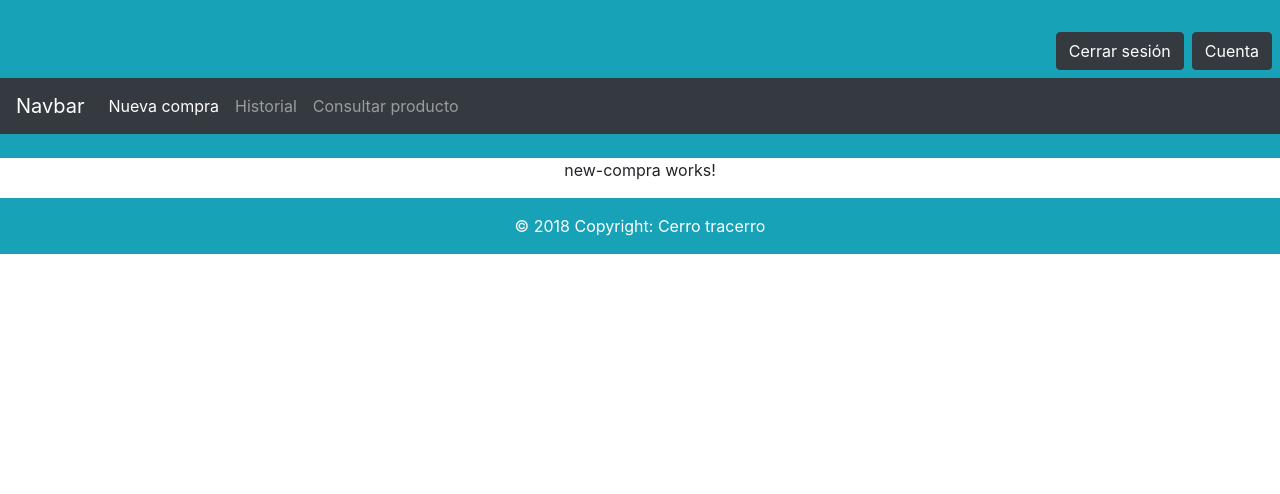
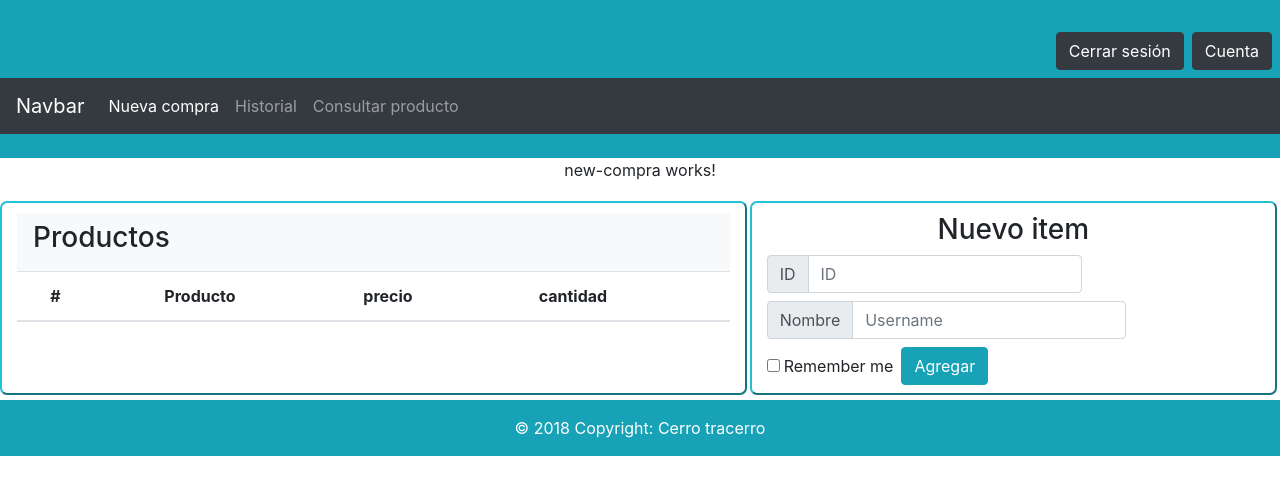
Before and after one commit to andrescontreras/AngularProject, an Angular app: page /cajero/compra in a window 1280 px wide. Shown: the top 494 px of the page. Built offline with nearby package versions, Linux system fonts and the light colour scheme.

Commit message:
cambios compra y producto

```diff
--- a/src/app/components/inventario/inventario.component.html
+++ b/src/app/components/inventario/inventario.component.html
@@ -1,3 +1,33 @@
 <p>
   inventario works!
 </p>
+
+<table class="table table-hover">
+  <thead>
+    <tr>
+      <th scope="col">#</th>
+      <th scope="col">First</th>
+      <th scope="col">Last</th>
+      <th scope="col">Handle</th>
+    </tr>
+  </thead>
+  <tbody>
+    <tr>
+      <th scope="row">1</th>
+      <td>Mark</td>
+      <td>Otto</td>
+      <td>@mdo</td>
+    </tr>
+    <tr>
+      <th scope="row">2</th>
+      <td>Jacob</td>
+      <td>Thornton</td>
+      <td>@fat</td>
+    </tr>
+    <tr>
+      <th scope="row">3</th>
+      <td colspan="2">Larry the Bird</td>
+      <td>@twitter</td>
+    </tr>
+  </tbody>
+</table>
--- a/src/app/components/login/login.component.html
+++ b/src/app/components/login/login.component.html
@@ -61,7 +61,7 @@
         </div>
 
         <div class="container-login100-form-btn">
-          <button class="login100-form-btn mr-2 ">
+          <button class="login100-form-btn mr-2 " (click)= "gotoHeroes()">
             Login
           </button>
           <button class="login100-form-btn" routerLink="/registro" >
--- a/src/app/components/login/login.component.ts
+++ b/src/app/components/login/login.component.ts
@@ -1,5 +1,6 @@
 import { Component, OnInit } from '@angular/core';
 import {RestCLientService } from '../../services/rest-client.service';
+import { ActivatedRoute, Router } from '@angular/router';
 
 @Component({
   selector: 'app-login',
@@ -12,12 +13,24 @@ export class LoginComponent implements OnInit {
   password = '';
   result: any ;
   message: any;
-  constructor() { }
+  constructor(private route: ActivatedRoute,
+    private router: Router) { }
 
   ngOnInit() {
   }
 
-
+  gotoHeroes(n) {
+    console.log("ROUTER");
+    this.router.navigate(['/cajero']);
+    if(n == 1)
+    {
+      this.router.navigate(['/cajero']);
+    }
+    else if(n == 2)
+    {
+      this.router.navigate(['/bodeguero']);
+    }
+  }
 
 
 }
--- a/src/app/components/new-compra/new-compra.component.html
+++ b/src/app/components/new-compra/new-compra.component.html
@@ -1,3 +1,68 @@
 <p>
   new-compra works!
 </p>
+<div class="container-fluid">
+  <div class="row">
+    <div class="col-12 col-lg-7 borde">
+      <nav class="navbar navbar-light bg-light">
+        <form class="form-inline">
+          <h3>Productos</h3>
+        </form>
+      </nav>
+      <div class="table-responsive">
+      <table class="table table-hover">
+        <thead>
+          <tr>
+            <th scope="col">#</th>
+            <th scope="col">Producto</th>
+            <th scope="col">precio</th>
+            <th scope="col">cantidad</th>
+            <th scope="col"></th>
+          </tr>
+        </thead>
+        <tbody>
+          <tr *ngFor="let item of contactos; let i = index">
+            <th scope="row">{{i}}</th>
+            <td>{{item.sector}}</td>
+            <td>{{item.empresa}}</td>
+            <td>{{item.cargo}}</td>
+            <td><a routerLink="/principal/buscar" ><button class="btn btn-outline-info btn-sm" >Detalle</button></a></td>
+          </tr>
+        </tbody>
+      </table>
+    </div>
+    </div>
+    <div class="col borde">
+      <h3>Nuevo item</h3>
+
+      <form class="form-inline">
+
+        <label class="sr-only" for="inlineFormInputGroupUsername2">ID</label>
+        <div class="input-group mb-2 mr-sm-2">
+          <div class="input-group-prepend">
+            <div class="input-group-text">ID</div>
+          </div>
+          <input type="text" class="form-control" id="inlineFormInputGroupUsername2" placeholder="ID">
+        </div>
+
+        <label class="sr-only" for="inlineFormInputGroupUsername2">Username</label>
+        <div class="input-group mb-2 mr-sm-2">
+          <div class="input-group-prepend">
+            <div class="input-group-text">Nombre</div>
+          </div>
+          <input type="text" class="form-control" id="inlineFormInputGroupUsername2" placeholder="Username">
+        </div>
+
+        <div class="form-check mb-2 mr-sm-2">
+          <input class="form-check-input" type="checkbox" id="inlineFormCheck">
+          <label class="form-check-label" for="inlineFormCheck">
+            Remember me
+          </label>
+        </div>
+
+        <button type="submit" class="btn btn-info mb-2">Agregar</button>
+      </form>
+
+    </div>
+  </div>
+</div>
--- a/src/app/components/new-producto/new-producto.component.html
+++ b/src/app/components/new-producto/new-producto.component.html
@@ -1,3 +1,59 @@
-<p>
-  new-producto works!
-</p>
+
+<div class="container">
+<form>
+  <div class="form-group row">
+    <label for="cantidad" class="col-sm-2 col-form-label">Cantidad</label>
+    <div class="col-sm-10">
+      <input type="text" class="form-control" id="cantidad" placeholder="Cantidad">
+    </div>
+  </div>
+  <div class="form-group row">
+    <label for="CodigoSKU" class="col-sm-2 col-form-label">CodigoSKU</label>
+    <div class="col-sm-10">
+      <input type="text" class="form-control" id="CodigoSKU" placeholder="CodigoSKU">
+    </div>
+  </div>
+  <div class="form-group row">
+    <label for="Compra" class="col-sm-2 col-form-label">Compra</label>
+    <div class="col-sm-10">
+      <input type="text" class="form-control" id="Compra" placeholder="Compra">
+    </div>
+  </div>
+  <div class="form-group row">
+    <label for="Nombre" class="col-sm-2 col-form-label">Nombre</label>
+    <div class="col-sm-10">
+      <input type="text" class="form-control" id="Nombre" placeholder="Nombre">
+    </div>
+  </div>
+  <div class="form-group row">
+    <label for="Precio" class="col-sm-2 col-form-label">Precio</label>
+    <div class="col-sm-10">
+      <input type="text" class="form-control" id="Precio" placeholder="Precio">
+    </div>
+  </div>
+  <div class="form-group row">
+    <label for="Unidad medida" class="col-sm-2 col-form-label">Unidad medida</label>
+    <div class="col-sm-10">
+      <input type="text" class="form-control" id="Unidad medida" placeholder="Unidad medida">
+    </div>
+  </div>
+
+
+  <div class="form-group row">
+    <div class="col-sm-2">Checkbox</div>
+    <div class="col-sm-10">
+      <div class="form-check">
+        <input class="form-check-input" type="checkbox" id="gridCheck1">
+        <label class="form-check-label" for="gridCheck1">
+          Example checkbox
+        </label>
+      </div>
+    </div>
+  </div>
+  <div class="form-group row">
+    <div class="col-sm-10">
+      <button type="submit" class="btn btn-info">Agregar</button>
+    </div>
+  </div>
+</form>
+</div>
--- a/src/styles.css
+++ b/src/styles.css
@@ -1 +1,27 @@
 /* You can add global styles to this file, and also import other style files */
+/* You can add global styles to this file, and also import other style files */
+.b1{border: 1px solid red;}
+.b2{border: 1px solid rgb(0, 255, 0);}
+.b3{border: 1px solid rgb(107, 15, 228);}
+.b4{border: 1px solid rgb(194, 197, 13);}
+.b5{border: 1px solid rgb(12, 234, 241);}
+.b6{border: 1px solid rgb(211, 13, 218);}
+.b7{border: 1px solid rgb(234, 238, 4);}
+.b8{border: 1px solid rgb(253, 19, 175);}
+
+.borde{
+    border: 2px outset rgb(33, 192, 213);
+    border-radius: 7px;
+    margin-right: 3px;
+    margin-top: 3px;
+    margin-bottom: 5px;
+    padding-left: 15px;
+    padding-top: 10px;
+}
+.pad{
+    margin-right: -16px;
+}
+.right{
+
+    float:right;
+}
```
